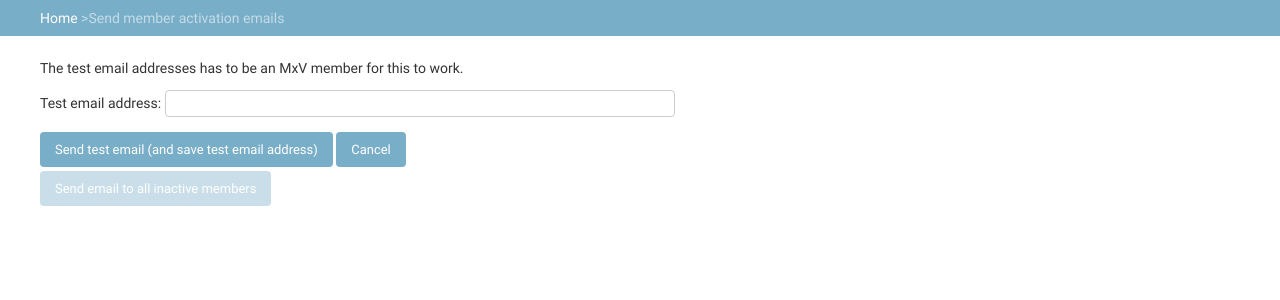
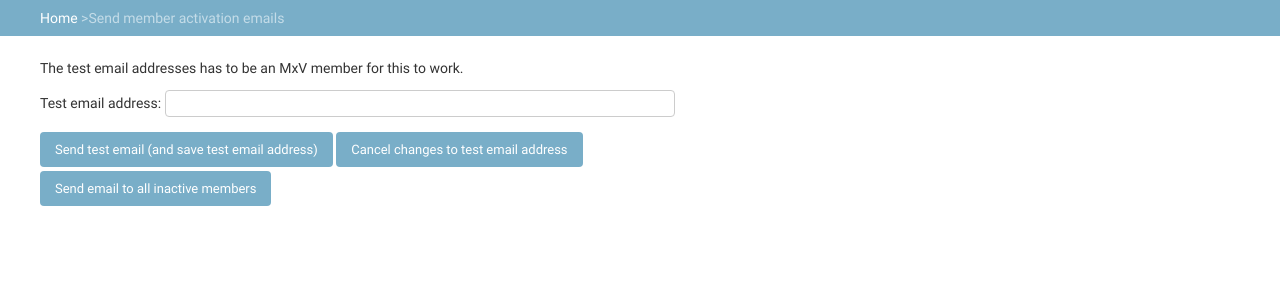
Before and after one commit to PeoplesMomentum/mxv, a Django app: template users/templates/users/send_member_activation_emails.html in a window 1280 px wide. Shown: the part 48-348 px from the top of the page. Run offline with Django 3.2, Linux system fonts and the light colour scheme; the template is opened without the code that fills it: values that come from a table or form of the project are taken from there, others are empty.

Commit message:
Implemented sending activation email to all inactive users.

```diff
--- a/users/models.py
+++ b/users/models.py
@@ -89,7 +89,14 @@ class MemberActivationEmail(SingletonModel):
         return self.send_to(request, [self.test_email_address])
 
     # sends the activation email to all inactive members
-    def send(self, request):
+    def send_to_inactive_users(self, request):
+
+        # get the inactive users
+        inactive_users = User.objects.filter(is_active = False)
+
+        # send the emails
+        return self.send_to(request, { user.email for user in inactive_users })
+
         pass
 
     # sends the activation email to the specified addresses
--- a/users/templates/users/send_member_activation_emails.html
+++ b/users/templates/users/send_member_activation_emails.html
@@ -13,9 +13,9 @@
     {% csrf_token %}
     {{ form.as_p }}
     <input type="submit" name="send_test" value="Send test email (and save test email address)" />
-    <input type="submit" name="cancel" value="Cancel" />
+    <input type="submit" name="cancel" value="Cancel changes to test email address" />
     <br />
-    <input type="submit" name="send" value="Send email to all inactive members" disabled />
+    <input type="submit" name="send" value="Send email to all inactive members" />
 </form>
 
 {% endblock %}
```
Also changed, not shown: users/views.py (+15 -2 lines).
